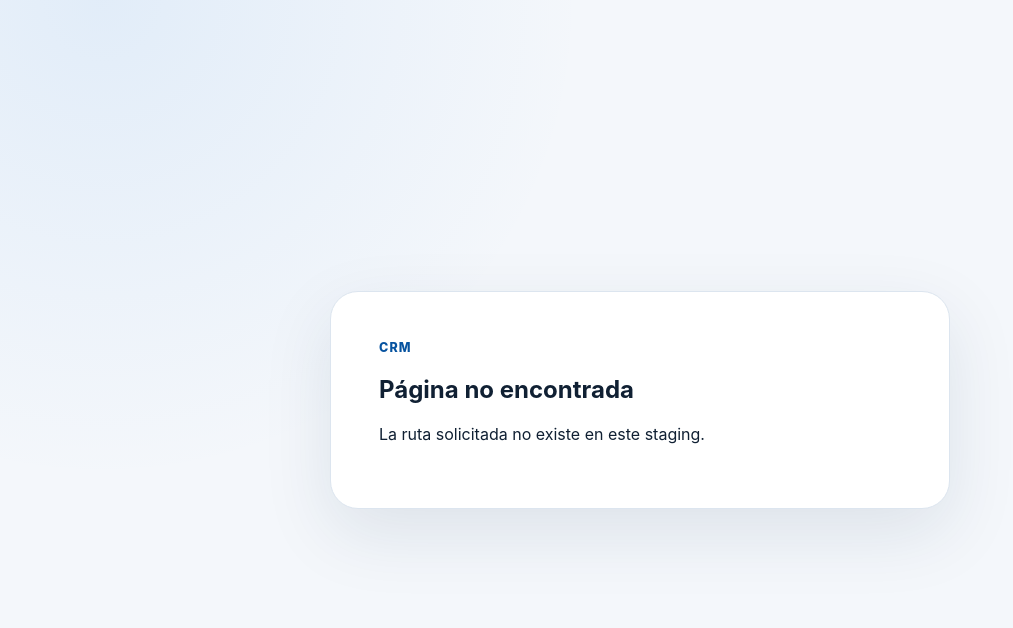
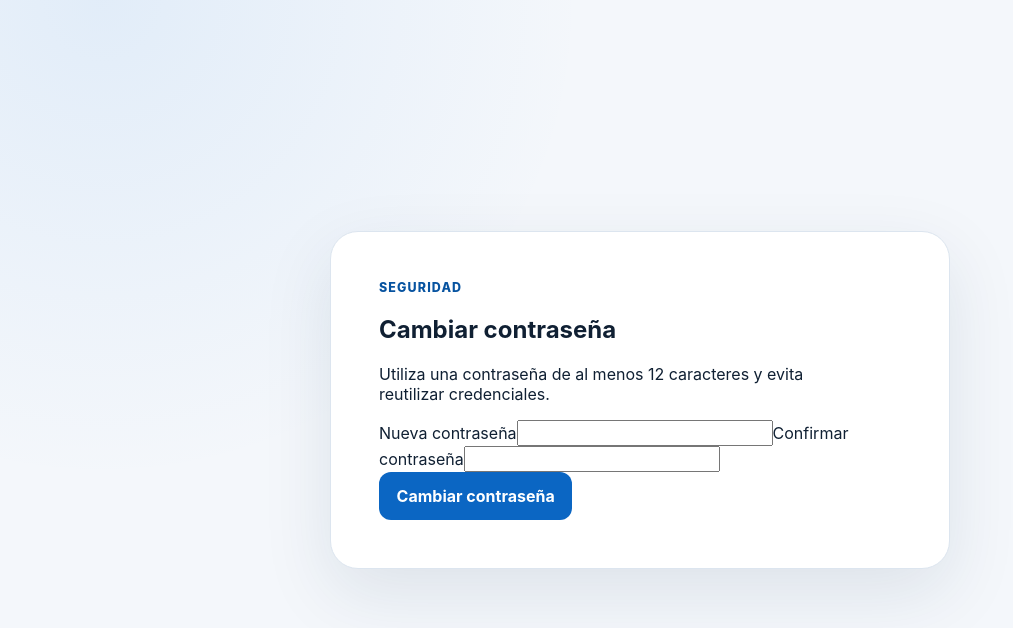
Before and after one commit to Electroingenieria-SAS/CRM, a Next.js app: page /auth/update-password in a window 1280 px wide. Before the commit this address had no page. Shown: the top 628 px of the page, without its empty margins (0-1013 px from the left). Built offline with nearby package versions, Linux system fonts and the light colour scheme; no server answers.

Commit message:
feat(auth): add recovery password route

```diff
--- /dev/null
+++ b/src/app/auth/update-password/page.tsx
@@ -0,0 +1,5 @@
+import { PasswordUpdatePageClient } from '@/app/auth/update-password/password-update-page-client';
+
+export default function PasswordUpdatePage() {
+  return <PasswordUpdatePageClient />;
+}
```
